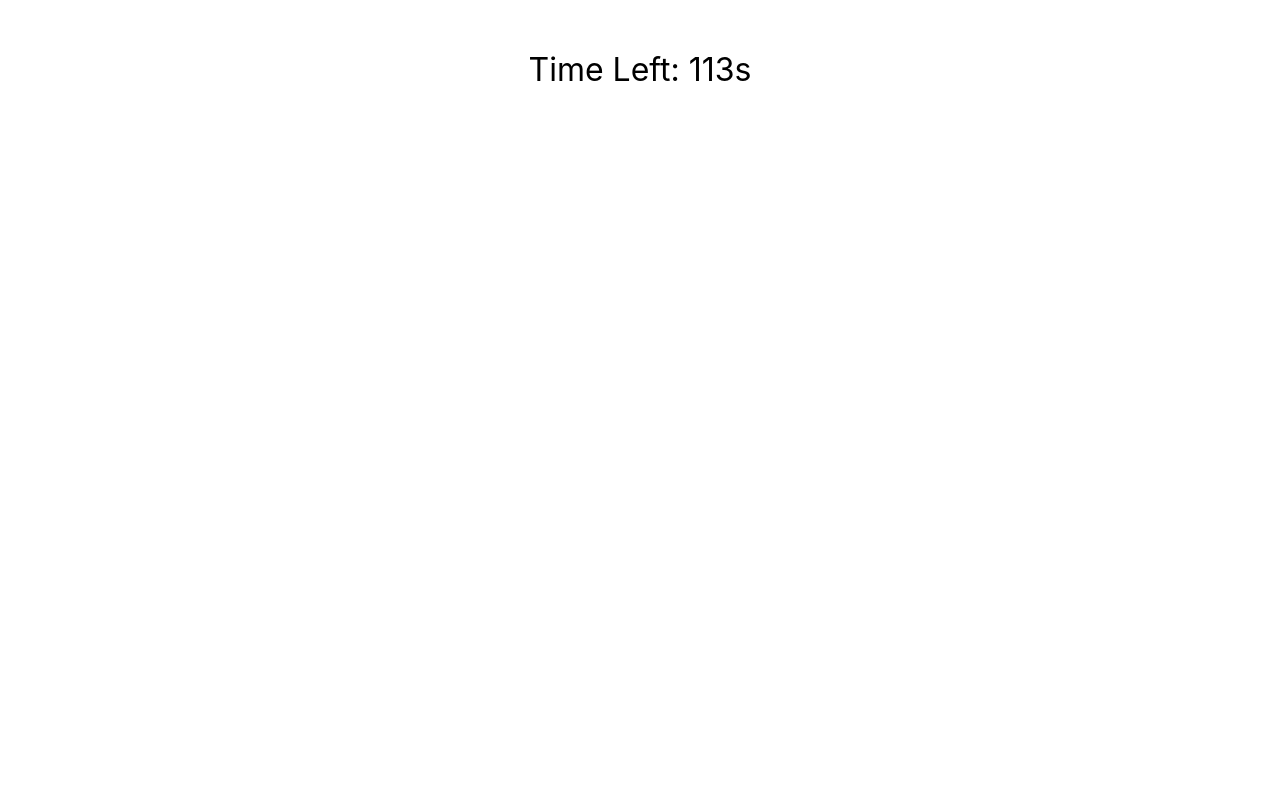
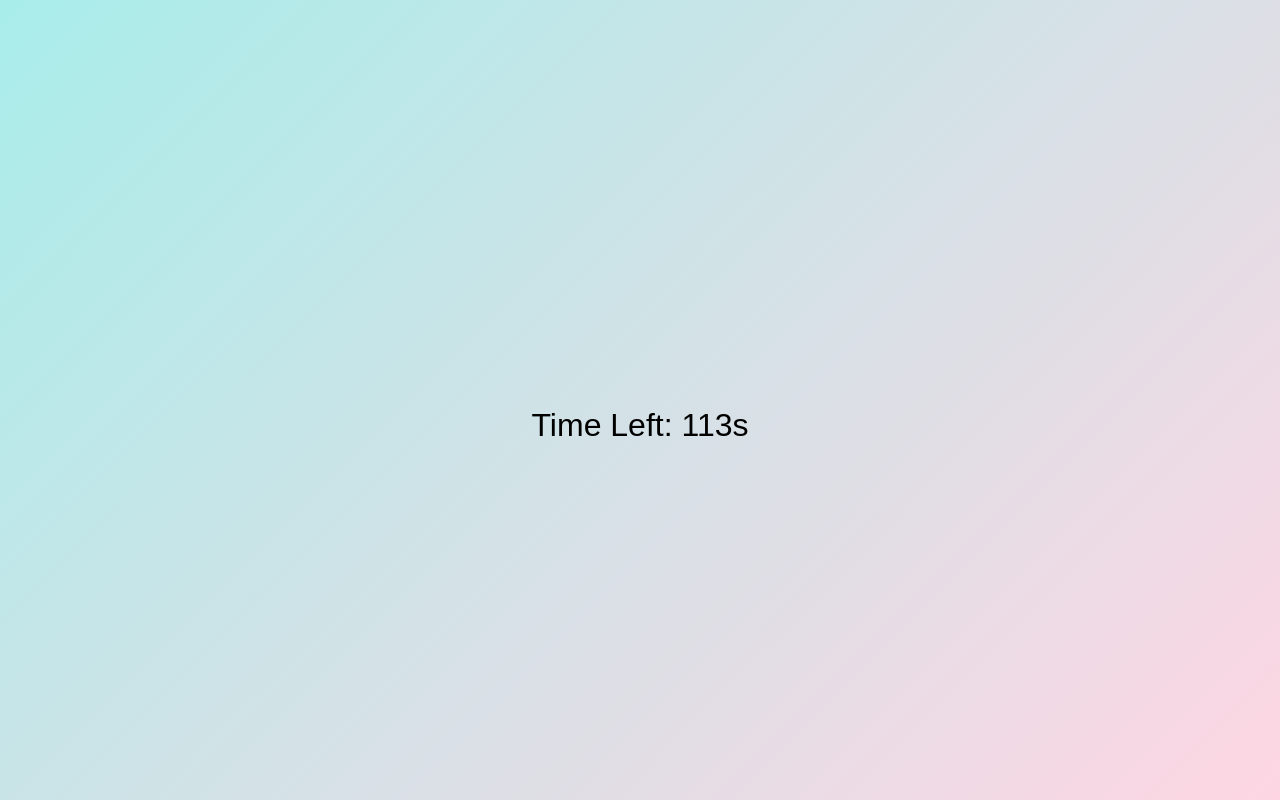
Before and after one commit to M-Saleh-N/countdown_timer, a React (Create React App) app: page / in a window 1280 px wide. Built offline with nearby package versions, Linux system fonts and the light colour scheme.

Commit message:
styled the body

```diff
--- a/src/components/timer.css
+++ b/src/components/timer.css
@@ -0,0 +1,11 @@
+
+body {
+    background: linear-gradient(135deg, #a8edea 0%, #fed6e3 100%);
+    font-family: 'Poppins', sans-serif;
+    margin: 0;
+    padding: 0;
+    height: 100vh;
+    display: flex;
+    justify-content: center;
+    align-items: center;
+  }
```
